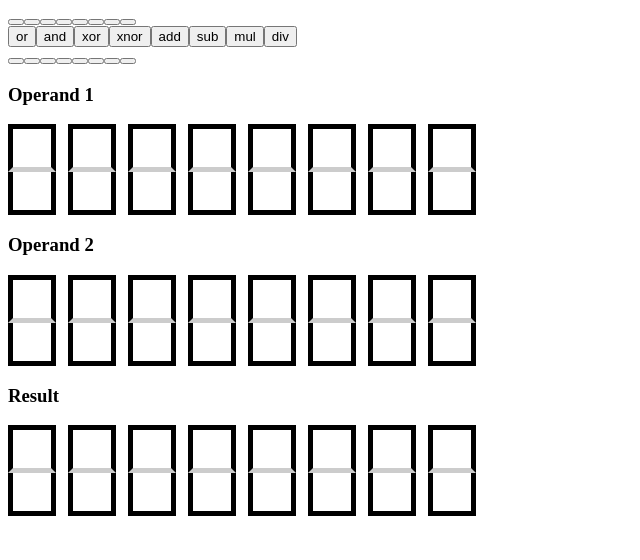
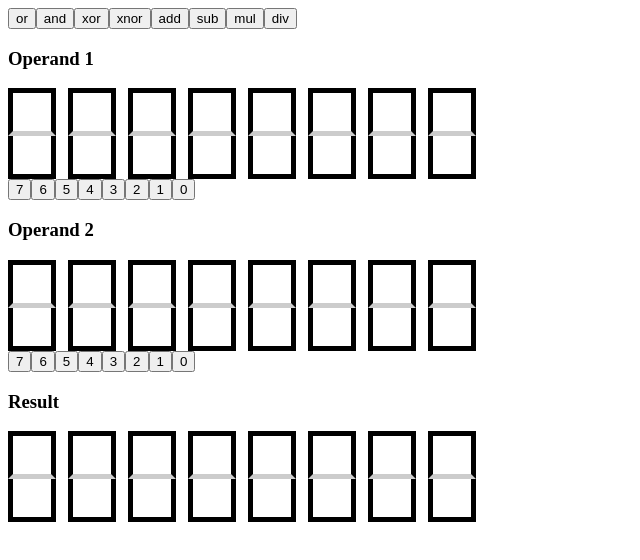
Before and after one commit to janek26/ByteFiddler, a Next.js app: page /logical-operations in a window 1280 px wide. Shown: the top 560 px of the page, without its empty margins (0-640 px from the left). Built offline with nearby package versions, Linux system fonts and the light colour scheme.

Commit message:
change buttons to buttongroups

```diff
--- a/components/LogicalOperations.js
+++ b/components/LogicalOperations.js
@@ -5,17 +5,6 @@ export default ({
 }) => (
 
   <div>
-    <div id="group1">
-      <button />
-      <button />
-      <button />
-      <button />
-      <button />
-      <button />
-      <button />
-      <button />
-    </div>
-
     <div class="operands">
       <button id="or">or</button>
       <button id="and">and</button>
@@ -27,18 +16,6 @@ export default ({
       <button id="mul">mul</button>
       <button id="div">div</button>
     </div>
-
-    <div id="group2">
-      <button />
-      <button />
-      <button />
-      <button />
-      <button />
-      <button />
-      <button />
-      <button />
-    </div>
-
     <div id="result">
     </div>
   </div>
--- a/pages/logical-operations.js
+++ b/pages/logical-operations.js
@@ -3,9 +3,26 @@ import BitDisplay from '../components/BitDisplay'
 import LogicalOperations from '../components/LogicalOperations'
 
 
+function BitButton(props) {
+  return <button className={props.position}>{props.position}</button>;
+}
+
+function ButtonGroup(props) {
+  return (
+    <div id={props.name}>
+      <BitButton name={props.name} position="7" />
+      <BitButton name={props.name} position="6" />
+      <BitButton name={props.name} position="5" />
+      <BitButton name={props.name} position="4" />
+      <BitButton name={props.name} position="3" />
+      <BitButton name={props.name} position="2" />
+      <BitButton name={props.name} position="1" />
+      <BitButton name={props.name} position="0" />
+    </div>
+  );
+}
+
 export default class LogicalOperationsPage extends Component {
-
-
   render () {
     return (
       <div>
@@ -16,6 +33,9 @@ export default class LogicalOperationsPage extends Component {
         fixedNumberOfBits={8}
         id="firstBitDisplay"
       />
+      <ButtonGroup
+        name="firstGroup"
+      />
 
       <h3 style={LogicalOperations.captionStyle}>Operand 2</h3>
       <BitDisplay
@@ -23,7 +43,9 @@ export default class LogicalOperationsPage extends Component {
         fixedNumberOfBits={8}
         id="secondBitDisplay"
       />
-
+      <ButtonGroup
+        name="secondGroup"
+      />
 
       <h3 style={LogicalOperations.captionStyle}>Result</h3>
       <BitDisplay
```
